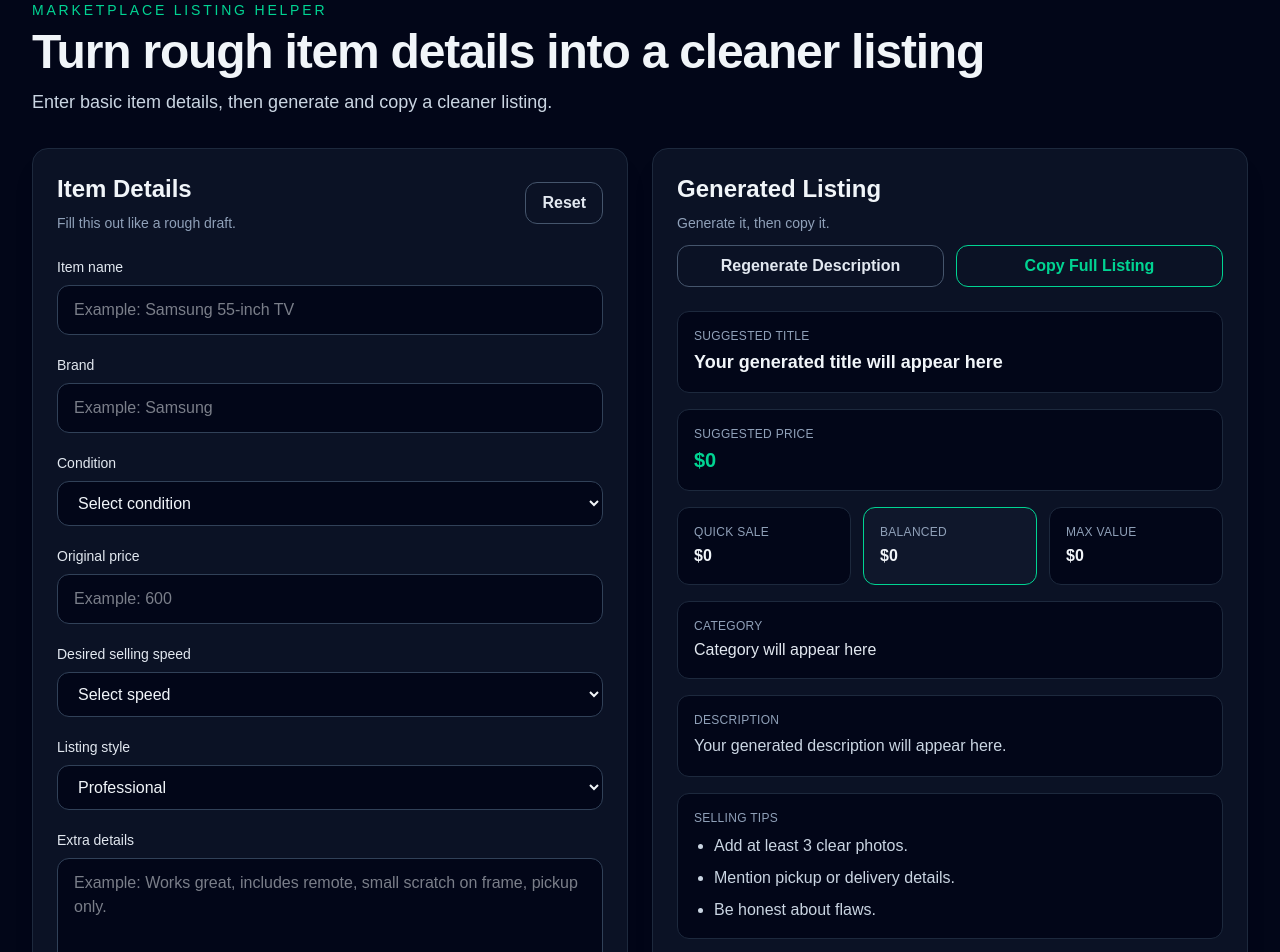
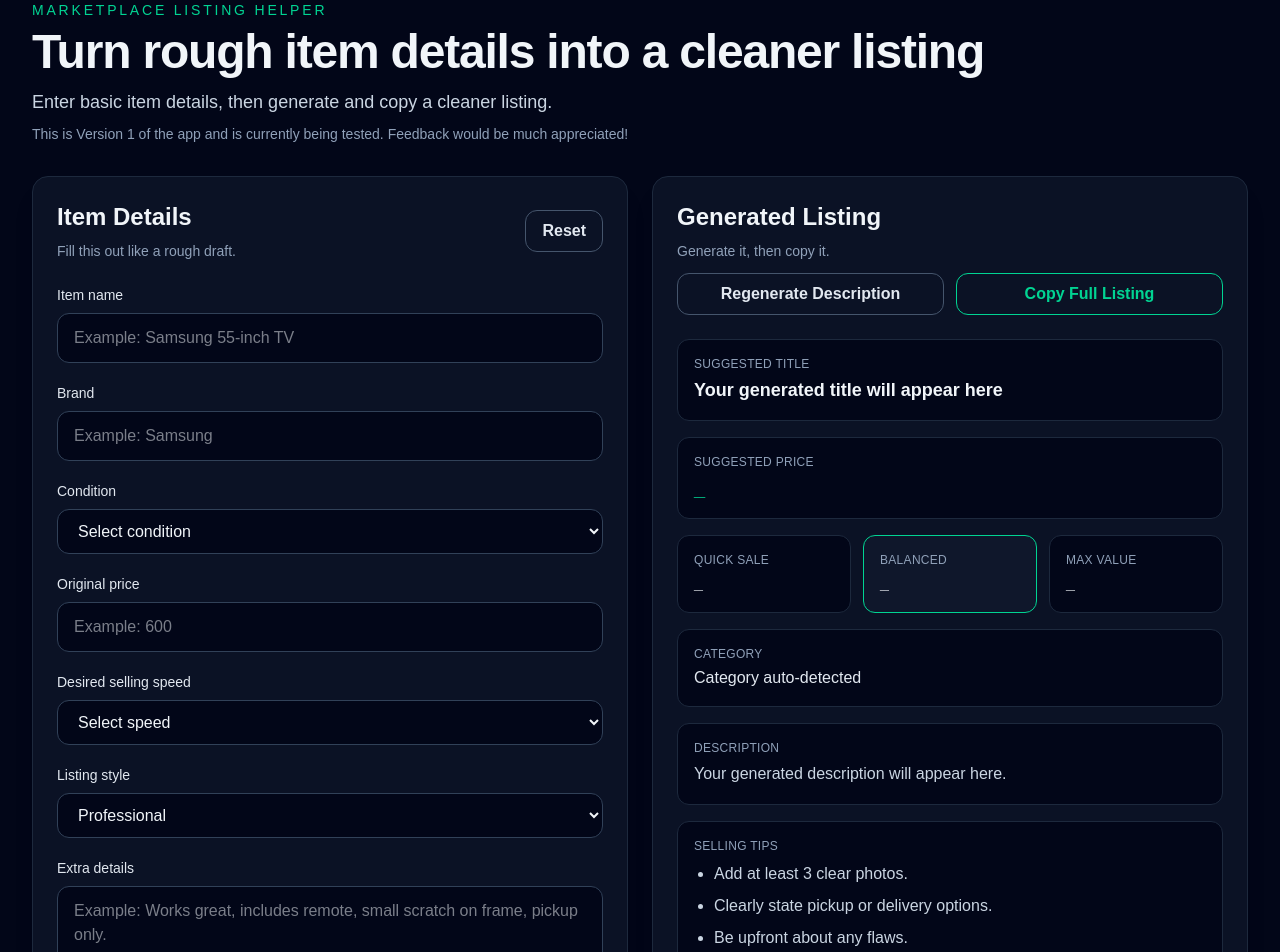
Before and after one commit to KrazyWise-22/marketplace-listing-helper, a Next.js app: page / in a window 1280 px wide. Shown: the part 40-992 px from the top of the page. Built offline with nearby package versions, Linux system fonts and the light colour scheme.

Commit message:
Final UI polish

```diff
--- a/src/app/page.tsx
+++ b/src/app/page.tsx
@@ -39,18 +39,18 @@ const initialForm: FormData = {
 
 const initialListing: ListingOutput = {
   title: "Your generated title will appear here",
-  price: "$0",
+  price: "_",
   priceTiers: {
-    quickSale: "$0",
-    balanced: "$0",
-    maxValue: "$0",
+    quickSale: "_",
+    balanced: "_",
+    maxValue: "_",
   },
-  category: "Category will appear here",
+  category: "Category auto-detected",
   description: "Your generated description will appear here.",
   tips: [
     "Add at least 3 clear photos.",
-    "Mention pickup or delivery details.",
-    "Be honest about flaws.",
+    "Clearly state pickup or delivery options.",
+    "Be upfront about any flaws.",
   ],
 };
 
@@ -504,6 +504,9 @@ export default function Home() {
           </h1>
           <p className="mt-3 max-w-3xl text-sm text-slate-300 sm:text-base lg:text-lg lg:max-w-none">
             Enter basic item details, then generate and copy a cleaner listing.
+            <p className="mt-2 text-xs text-slate-400 sm:text-sm">
+  This is Version 1 of the app and is currently being tested. Feedback would be much appreciated!
+</p>
           </p>
         </header>
 
```
